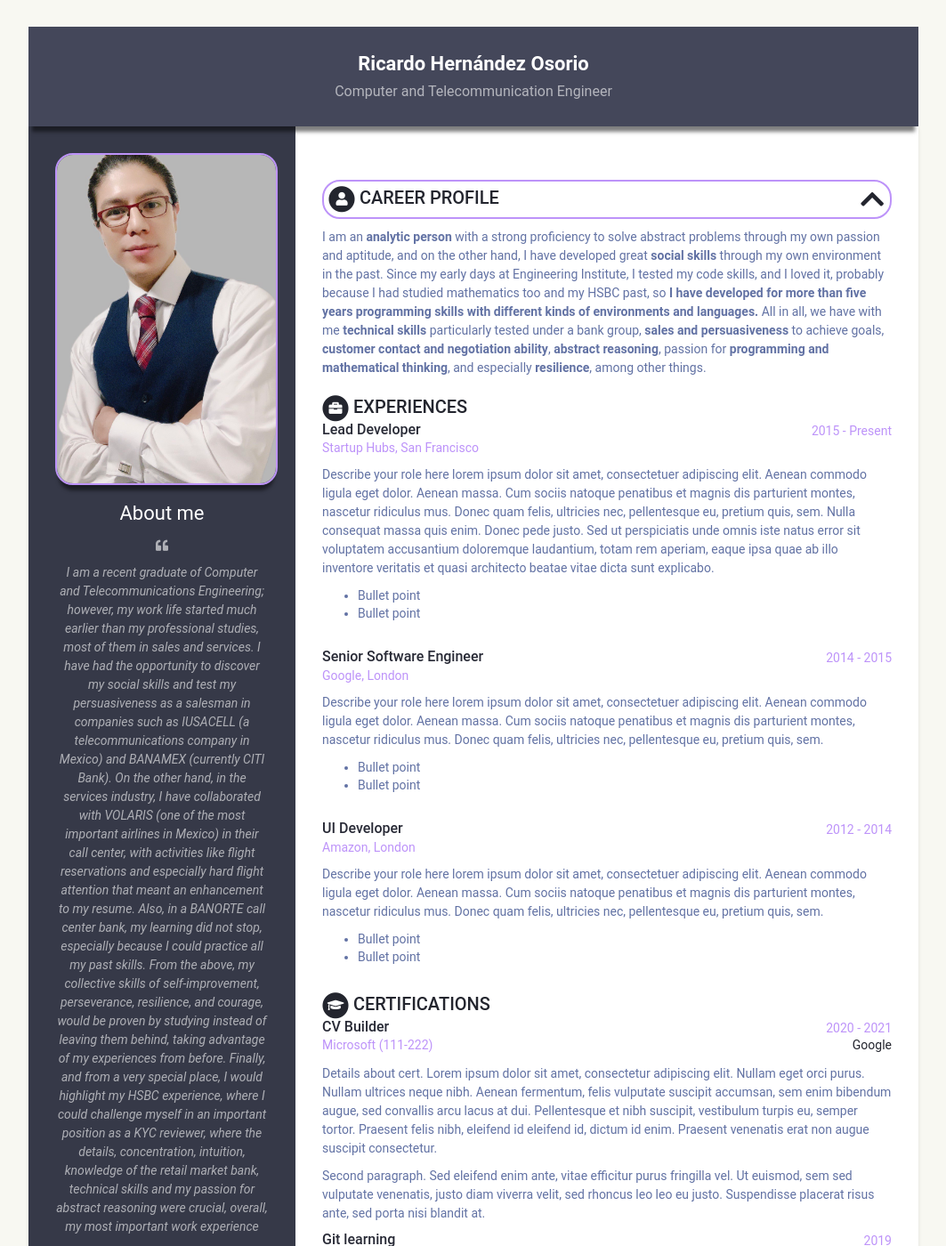
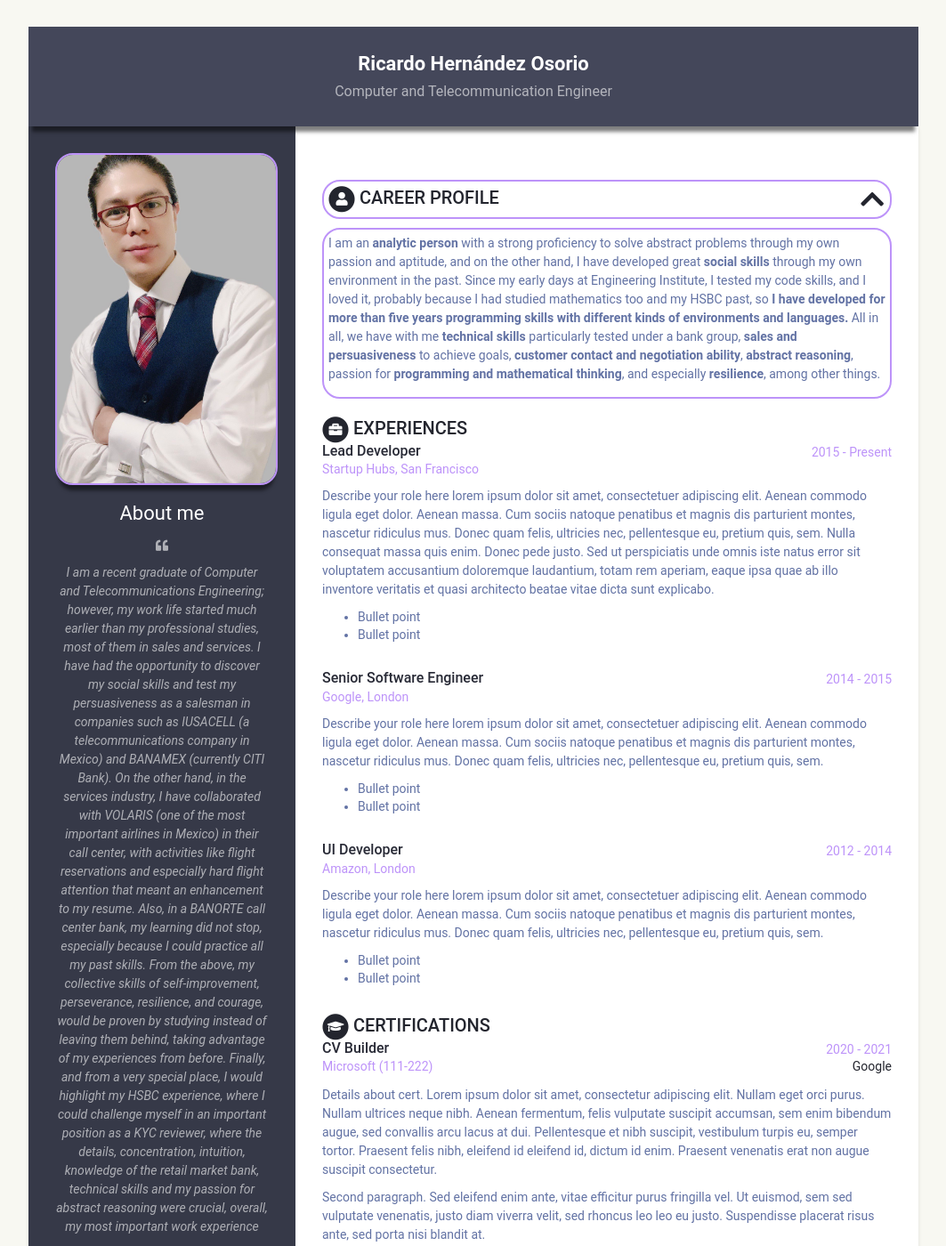
Before and after one commit to RicardoUAMmx/webcode, a Jekyll site: the page built from index.html, in a window 1280 px wide and 1400 px high. Shown: the whole window at 89% size, without its empty margins (108-1171 px from the left). Built offline with Jekyll 4.4.1, drawn with Linux system fonts in a browser that asks for light colours.

Commit message:
experimental cv-theme

```diff
--- a/_sass/_base.scss
+++ b/_sass/_base.scss
@@ -185,6 +185,11 @@ p {
   order: $resume-order;
   background: #fff;
   padding: 60px 0px 60px 0px;
+  .summary {
+	padding: 5px;
+	border-radius: 20px;
+	border: 2px solid $text-grey;
+  }
   .section-line {
 	display: flex;
 	flex-wrap: nowrap;
```
